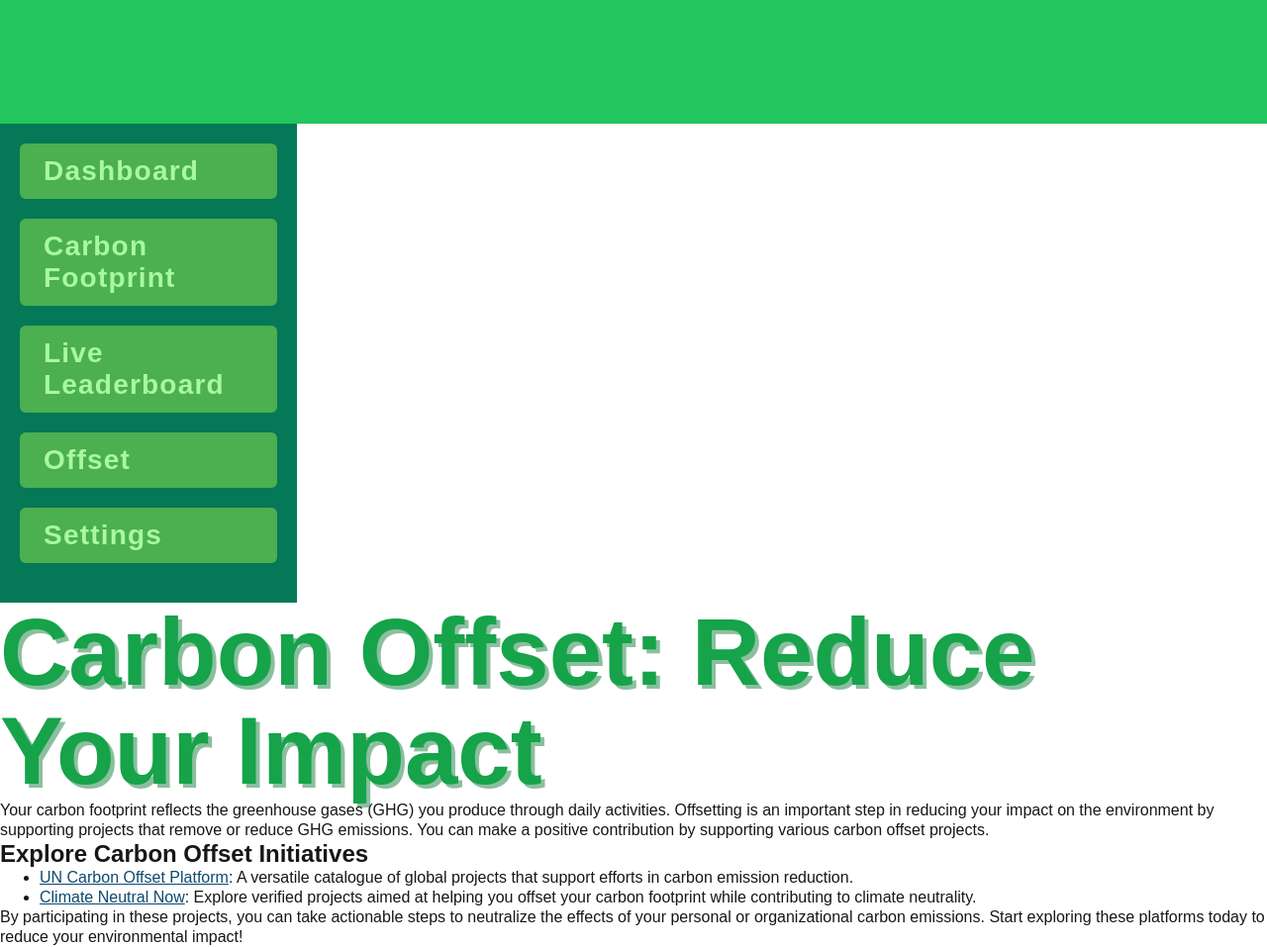
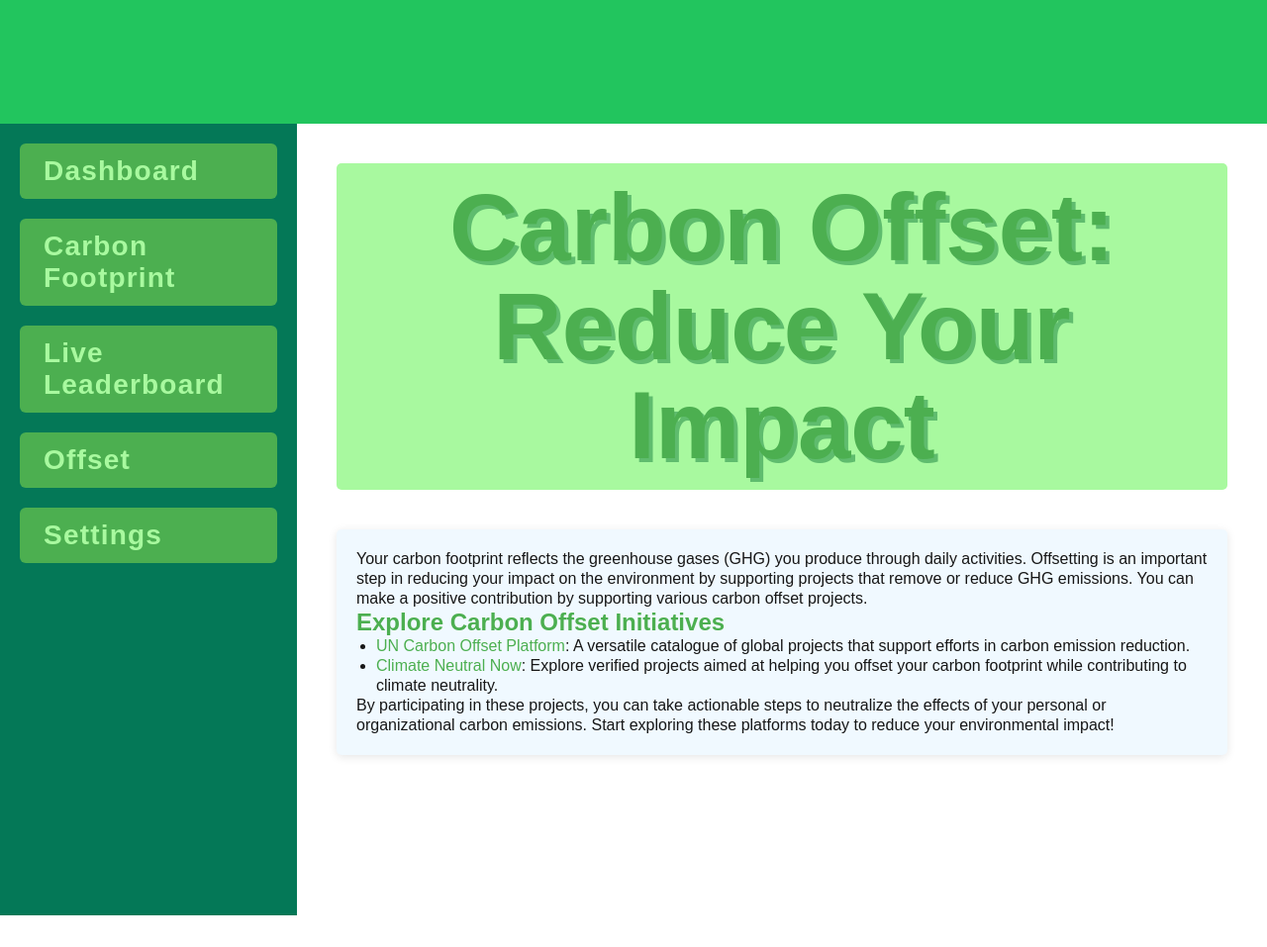
Before and after one commit to RajDharkar/HackUMBC, a Flask app: page /offset in a window 1280 px wide. Shown: the whole page at 99% size. After the commit the page ends 925 px from the top, so only its background shows below. Run offline with Flask 3, Linux system fonts and the light colour scheme; some web fonts are replaced.

Commit message:
d
d

Co-Authored-By: RajDharkar <153466648+RajDharkar@users.noreply.github.com>
Co-Authored-By: Hypothetical <70706316+adi-varshney@users.noreply.github.com>

```diff
--- a/static/css/components/dashboard.css
+++ b/static/css/components/dashboard.css
@@ -17,6 +17,8 @@
     display: flex;
     flex-direction: column;
     justify-content: space-between;
+    height: 100%;
+    flex-shrink: 0;
 }
 
 .sidebar ul {
@@ -42,12 +44,13 @@
 
 /* Main Content Styling */
 .main-content {
-    flex: 1;
+    flex: 1;                 /* This ensures that the main content takes up the remaining space */
     padding: 20px;
-    overflow-y: auto;
+    overflow-y: auto;        /* Allows scrolling for content if it's taller than the viewport */
     display: flex;
     flex-direction: column;
 }
+
 
 /* Dashboard Header */
 .dashboard-header {
@@ -92,8 +95,11 @@
 /* Responsive Design */
 @media (max-width: 768px) {
     .dash-cont {
-        flex-direction: column;
+        display: flex;           /* Ensure the sidebar and content are aligned side by side */
+        height: 100vh;           /* Make the container fill the full viewport height */
+        overflow: hidden;        /* Avoid overflow issues */
     }
+
 
     .sidebar {
         width: 100%;
@@ -108,3 +114,9 @@
         grid-template-columns: 1fr;
     }
 }
+
+html, body {
+    height: 100%;
+    margin: 0;
+    padding: 0;
+}
--- a/templates/offset.html
+++ b/templates/offset.html
@@ -3,11 +3,11 @@
 {% block head %}
 <title>EcoTrack: Carbon Offset</title>
 <link rel="stylesheet" href="{{ url_for('static', filename='css/components/dashboard.css') }}">
-<!-- <link rel="stylesheet" href="{{ url_for('static', filename='css/components/offset.css') }}"> -->
-
+<link rel="stylesheet" href="{{ url_for('static', filename='css/components/offset.css') }}">
 {% endblock %}
 
 {% block body %}
+<div class="dash-cont">
     <!-- Sidebar -->
     <div class="sidebar">
         <ul>
@@ -19,15 +19,17 @@
         </ul>
     </div>
 
+    <!-- Main Content Area -->
+    <div class="main-content">
         <div class="offset-container">
             <div class="offset-header">
                 <h1>Carbon Offset: Reduce Your Impact</h1>
             </div>
 
             <div class="offset-content">
-        <p>Your carbon footprint reflects the greenhouse gases (GHG) you produce through daily activities. Offsetting is
-            an important step in reducing your impact on the environment by supporting projects that remove or reduce
-            GHG emissions. You can make a positive contribution by supporting various carbon offset projects.</p>
+                <p>Your carbon footprint reflects the greenhouse gases (GHG) you produce through daily activities.
+                    Offsetting is an important step in reducing your impact on the environment by supporting projects that remove or
+                    reduce GHG emissions. You can make a positive contribution by supporting various carbon offset projects.</p>
 
                 <h2>Explore Carbon Offset Initiatives</h2>
                 <ul>
@@ -44,8 +46,9 @@
                 </ul>
 
                 <p>By participating in these projects, you can take actionable steps to neutralize the effects of your personal
-            or organizational carbon emissions. Start exploring these platforms today to reduce your environmental
-            impact!</p>
+                    or organizational carbon emissions. Start exploring these platforms today to reduce your environmental impact!</p>
+            </div>
+        </div>
     </div>
 </div>
 {% endblock %}
```
Lines whose indentation alone changed are shown as unchanged.
